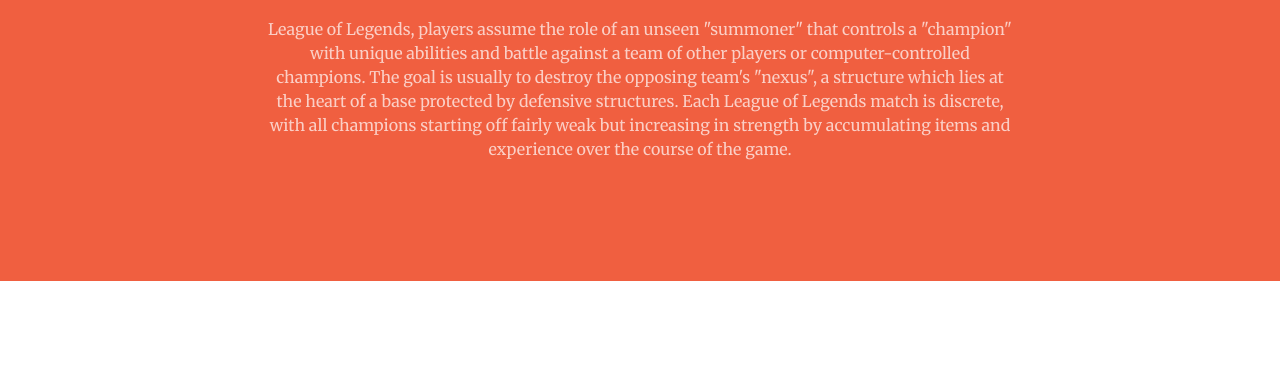
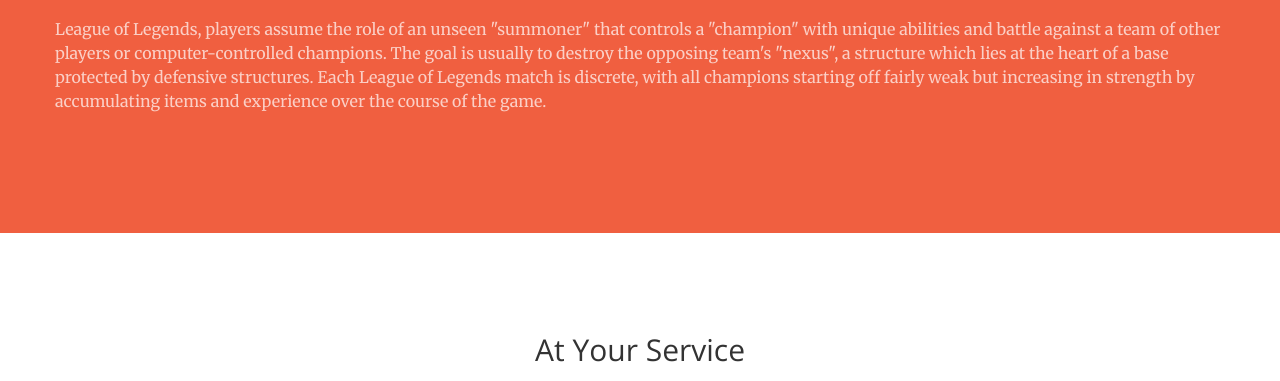
Before and after one commit to ryan346/lengue.github.io, a website: page index.html in a window 1280 px wide. Shown: the part 959-1340 px from the top of the page. Drawn offline with nearby package versions, Linux system fonts and the light colour scheme.

Commit message:
Update index.html

```diff
--- a/index.html
+++ b/index.html
@@ -77,13 +77,13 @@
     <section class="bg-primary" id="about">
         <div class="container">
             <div class="row">
-                <div class="col-lg-8 col-lg-offset-2 text-center">
+
                     <h2 class="section-heading">Lengue of Legends</h2>
                     <hr class="light">
                     <p class="text-faded"> League of Legends, players assume the role of an unseen "summoner" that controls a "champion" with unique abilities and battle against a team of other players or computer-controlled champions. The goal is usually to destroy the opposing team's "nexus", a structure which lies at the heart of a base protected by defensive structures. Each League of Legends match is discrete, with all champions starting off fairly weak but increasing in strength by accumulating items and experience over the course of the game.</p>
                 </div>
             </div>
-        </div>
+
     </section>
 
     <section id="services">
```
